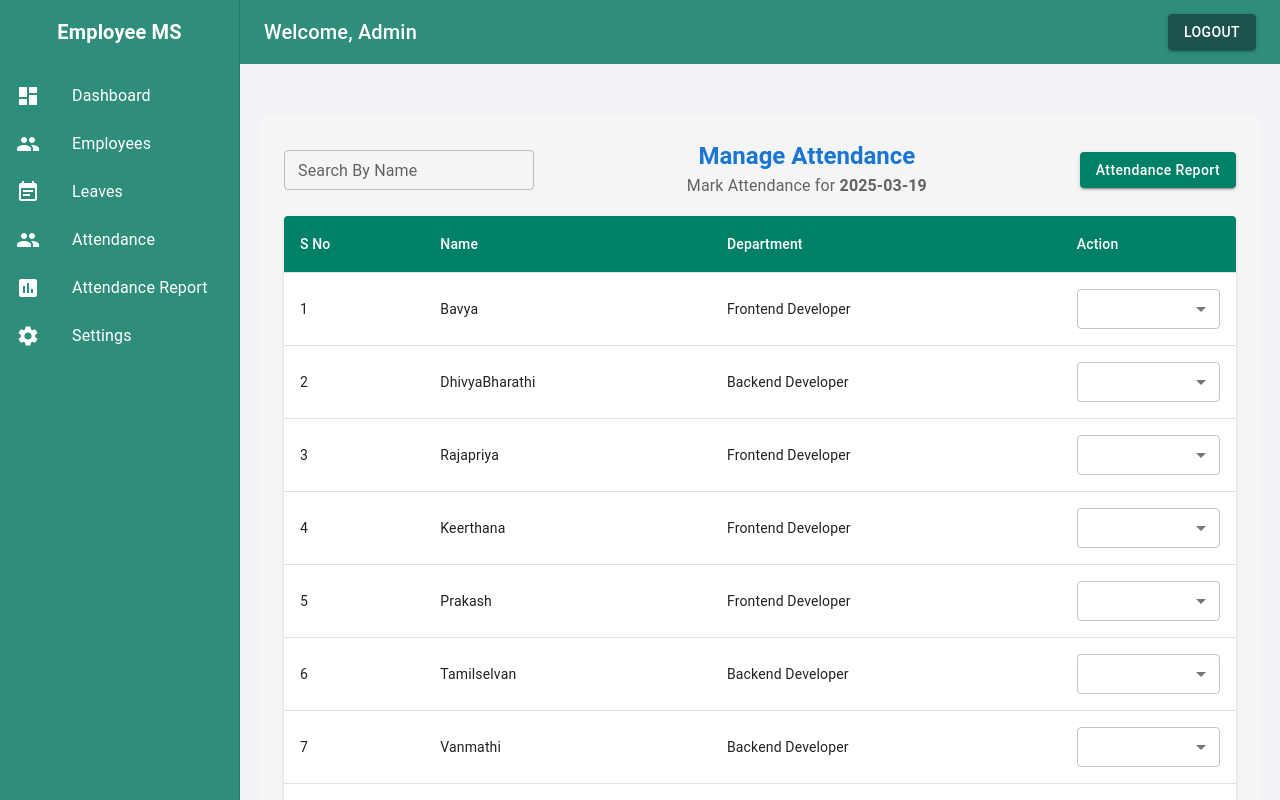
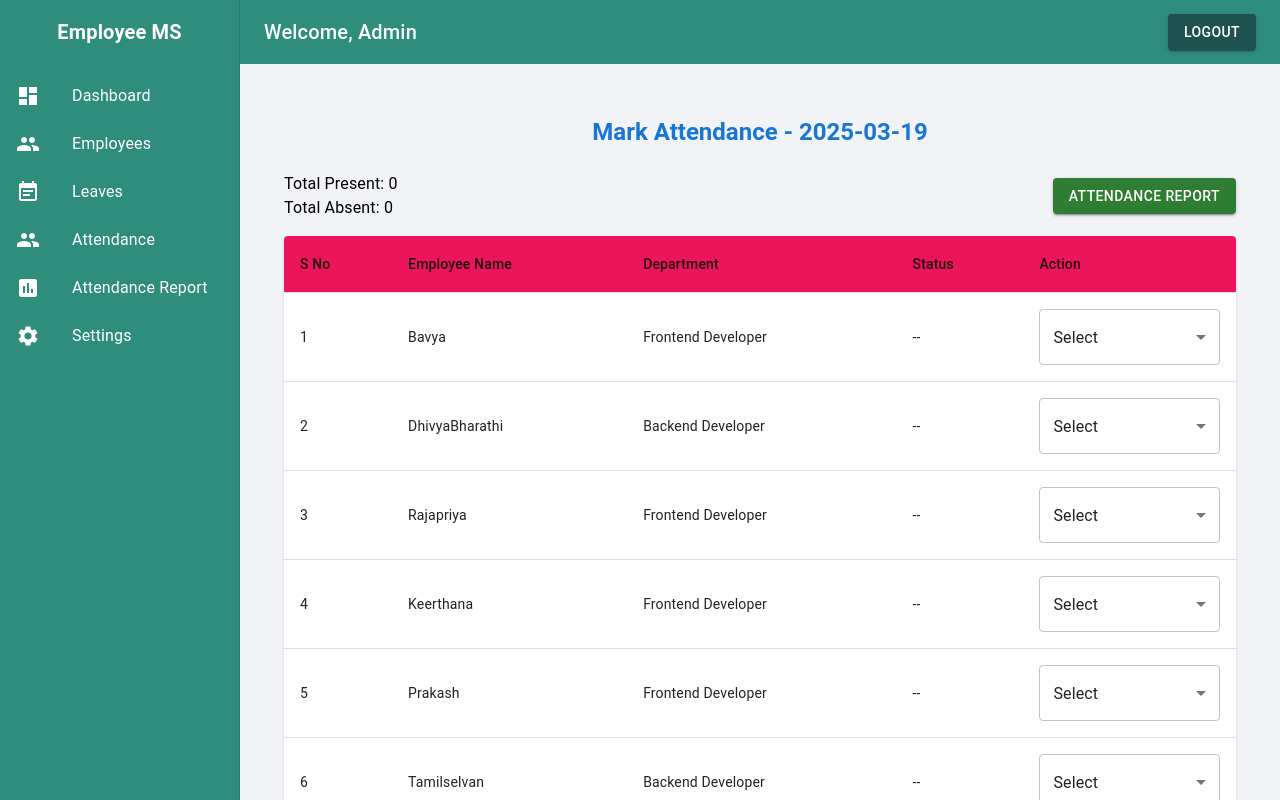
Before and after one commit to Agalya-10/Attendance-Management, a React (Create React App) app: page /attendance in a window 1280 px wide. Built offline with nearby package versions, Linux system fonts and the light colour scheme.

Commit message:
Management

```diff
--- a/src/App.js
+++ b/src/App.js
@@ -3,11 +3,11 @@ import { BrowserRouter as Router, Routes, Route } from 'react-router-dom';
 import LoginForm from './Components/Login';
 import SideNav from "./Navbar/Sidenav";
 import AttendanceManagement from './Components/Attendance';
-import Login from './Components/Login';
 import EmployeeTable from './Components/EmployeeTable';
 import Leaves from './Components/Leaves';
 import Dashboard from './Components/Dashboard';
 import SettingsPage from './Components/SettingPage';
+import AttendanceReport from './Components/Attendance Report';
 
 function App() {
   return (
@@ -17,8 +17,7 @@ function App() {
       <Route path="/" element={<LoginForm/>} />
         <Route path="/sidenav" element={<SideNav/>}/>
         <Route path="/attendance" element={<AttendanceManagement/>}/>
-        <Route path="/login" element={<LoginForm/>} />
-        <Route path="/login" element={<Login />} />
+        <Route path="/attendancereport" element={<AttendanceReport/>} />
         <Route path="/employeetable" element={<EmployeeTable/>} />
         <Route path="/dashboard" element={<Dashboard/>} />
         <Route path="/leaves" element={<Leaves/>} />
--- a/src/Components/Attendance Report.js
+++ b/src/Components/Attendance Report.js
@@ -1,6 +1,8 @@
+// src/components/AttendanceReport.js
 import React, { useState, useEffect } from "react";
 import {
   Container,
+  Typography,
   Table,
   TableBody,
   TableCell,
@@ -8,83 +10,63 @@ import {
   TableHead,
   TableRow,
   Paper,
-  Typography,
-  Button,
-  TextField,
 } from "@mui/material";
-import dayjs from "dayjs";
 
 const AttendanceReport = () => {
-  const [attendanceData, setAttendanceData] = useState([]);
-  const [displayData, setDisplayData] = useState([]);
-  const [visibleCount, setVisibleCount] = useState(5);
-  const [filterDate, setFilterDate] = useState(dayjs().format("YYYY-MM-DD"));
+  const [attendanceData, setAttendanceData] = useState({});
 
   useEffect(() => {
-    const storedData = JSON.parse(localStorage.getItem("attendanceData")) || [];
+    const storedData = JSON.parse(localStorage.getItem("attendanceData")) || {};
     setAttendanceData(storedData);
-    setDisplayData(storedData.slice(0, visibleCount));
   }, []);
 
-  useEffect(() => {
-    setDisplayData(attendanceData.slice(0, visibleCount));
-  }, [visibleCount, attendanceData]);
-
-  const handleLoadMore = () => {
-    setVisibleCount((prev) => prev + 5);
-  };
-
-  const handleDateChange = (e) => {
-    setFilterDate(e.target.value);
-    const filtered = attendanceData.filter(
-      (data) => data.date === e.target.value
-    );
-    setDisplayData(filtered.slice(0, visibleCount));
-  };
-
   return (
-    <Container>
-      <Typography variant="h5" fontWeight="bold" color="primary" align="center">
+    <Container maxWidth="lg" sx={{ mt: 4, bgcolor: "#f5f5f5", p: 3, borderRadius: 2 }}>
+      <Typography variant="h5" fontWeight="bold" color="primary" align="center" mb={3}>
         Attendance Report
       </Typography>
-      <TextField
-        label="Filter by Date"
-        type="date"
-        InputLabelProps={{ shrink: true }}
-        value={filterDate}
-        onChange={handleDateChange}
-        sx={{ my: 2, width: "200px" }}
-      />
-      <TableContainer component={Paper}>
+
+      {Object.keys(attendanceData).length === 0 ? (
+        <Typography align="center">No attendance records found.</Typography>
+      ) : (
+        Object.entries(attendanceData).map(([date, records]) => (
+          <TableContainer component={Paper} key={date} sx={{ mb: 3 }}>
+            <Typography
+              variant="h6"
+              sx={{ bgcolor: "#EC155B", color: "white", p: 1 }}
+            >
+              Date: {date}
+            </Typography>
             <Table>
-          <TableHead sx={{ backgroundColor: "#8763CD" }}>
+              <TableHead>
                 <TableRow>
-              <TableCell sx={{ color: "white" }}>S No</TableCell>
-              <TableCell sx={{ color: "white" }}>Employee Name</TableCell>
-              <TableCell sx={{ color: "white" }}>Department</TableCell>
-              <TableCell sx={{ color: "white" }}>Status</TableCell>
+                  <TableCell>S No</TableCell>
+                  <TableCell>Employee Name</TableCell>
+                  <TableCell>Department</TableCell>
+                  <TableCell>Status</TableCell>
                 </TableRow>
               </TableHead>
               <TableBody>
-            {displayData.map((emp, index) => (
+                {Array.isArray(records) ? (
+                  records.map((emp, index) => (
                     <TableRow key={index}>
                       <TableCell>{index + 1}</TableCell>
                       <TableCell>{emp.name}</TableCell>
                       <TableCell>{emp.department}</TableCell>
-                <TableCell>{emp.status}</TableCell>
+                      <TableCell>{emp.status || "Not Marked"}</TableCell>
                     </TableRow>
-            ))}
+                  ))
+                ) : (
+                  <TableRow>
+                    <TableCell colSpan={4} align="center">
+                      No records available
+                    </TableCell>
+                  </TableRow>
+                )}
               </TableBody>
             </Table>
           </TableContainer>
-      {visibleCount < attendanceData.length && (
-        <Button
-          variant="contained"
-          sx={{ mt: 2, backgroundColor: "#8763CD", color: "white", width: "200px" }}
-          onClick={handleLoadMore}
-        >
-          Load More
-        </Button>
+        ))
       )}
     </Container>
   );
--- a/src/Components/Attendance.js
+++ b/src/Components/Attendance.js
@@ -1,7 +1,6 @@
-import React, { useState, useEffect } from "react";
+import React, { useState } from "react";
 import {
   Container,
-  TextField,
   Typography,
   Table,
   TableBody,
@@ -12,14 +11,12 @@ import {
   Paper,
   Select,
   MenuItem,
+  FormControl,
+  Box,
   Button,
-  Box,
 } from "@mui/material";
-import { styled } from "@mui/material/styles"; // Fix: Import styled
-import { useNavigate } from "react-router-dom";
-import dayjs from "dayjs";
+import { useNavigate } from "react-router-dom"; // 🔥 Import useNavigate
 
-// Updated Employees List
 const employees = [
   { id: 1, name: "Bavya", department: "Frontend Developer" },
   { id: 2, name: "DhivyaBharathi", department: "Backend Developer" },
@@ -42,119 +39,89 @@ const employees = [
   { id: 19, name: "Dhayanithi", department: "Backend Developer" },
 ];
 
-// Styled Container
-const StyledContainer = styled(Container)(({ theme }) => ({
-  marginTop: theme.spacing(4),
-  backgroundColor: "#f5f5f5",
-  padding: theme.spacing(3),
-  borderRadius: 10,
-}));
+const AttendancePage = () => {
+  const navigate = useNavigate(); // 🔥 useNavigate setup
+  const today = new Date().toISOString().split("T")[0];
+  const storedData = JSON.parse(localStorage.getItem("attendanceData")) || {};
 
-const AttendanceTable = () => {
-  const navigate = useNavigate();
-  const [selectedDate, setSelectedDate] = useState(dayjs().format("YYYY-MM-DD"));
-  const [attendanceData, setAttendanceData] = useState({});
-  const [search, setSearch] = useState(""); // Fix: Define search state
+  const [attendance, setAttendance] = useState(
+    storedData[today] || employees.map((emp) => ({ ...emp, status: "" }))
+  );
 
-  // Load attendance data from local storage
-  useEffect(() => {
-    const storedData = JSON.parse(localStorage.getItem("attendance_records")) || {};
-    setAttendanceData(storedData);
-  }, []);
-
-  // Save attendance data to local storage
-  useEffect(() => {
-    localStorage.setItem("attendance_records", JSON.stringify(attendanceData));
-  }, [attendanceData]);
-
-  // Get attendance for a specific date
-  const getAttendanceForDate = (date) => {
-    return employees.map((emp) => {
-      const existingRecord = attendanceData[date]?.find((entry) => entry.id === emp.id);
-      return existingRecord || { ...emp, status: "" };
-    });
+  const handleChange = (index, status) => {
+    const updatedAttendance = [...attendance];
+    updatedAttendance[index].status = status;
+    setAttendance(updatedAttendance);
   };
 
-  // Handle status change
-  const handleStatusChange = (id, newStatus) => {
-    setAttendanceData((prevData) => ({
-      ...prevData,
-      [selectedDate]: prevData[selectedDate]?.map((emp) =>
-        emp.id === id ? { ...emp, status: newStatus } : emp
-      ) || [],
-    }));
+  const saveAttendance = () => {
+    const updatedData = { ...storedData, [today]: attendance };
+    localStorage.setItem("attendanceData", JSON.stringify(updatedData));
+    alert("Attendance Saved!");
   };
 
-  // Filtered employee list based on search
-  const filteredData = getAttendanceForDate(selectedDate).filter((emp) =>
-    emp.name.toLowerCase().includes(search.toLowerCase())
-  );
+  return (
+    <Container maxWidth="lg" sx={{ mt: 4 }}>
+      <Typography variant="h5" align="center" fontWeight="bold" color="primary" mb={3}>
+        Mark Attendance - {today}
+      </Typography>
 
-  return (
-    <StyledContainer maxWidth="lg">
+      {/* Total Present / Absent & Save Button */}
       <Box display="flex" justifyContent="space-between" alignItems="center" mb={2}>
-        {/* Search Input */}
-        <TextField
-          label="Search By Name"
-          variant="outlined"
-          size="small"
-          value={search}
-          onChange={(e) => setSearch(e.target.value)}
-          sx={{ width: "250px" }}
-        />
-        <Box textAlign="center" flexGrow={1}>
-          <Typography variant="h5" fontWeight="bold" color="primary">
-            Manage Attendance
+        <Box>
+          <Typography variant="body1">
+            Total Present: {attendance.filter((emp) => emp.status === "Present").length}
           </Typography>
-          <Typography variant="subtitle1" color="text.secondary">
-            Mark Attendance for <b>{selectedDate}</b>
+          <Typography variant="body1">
+            Total Absent: {attendance.filter((emp) => emp.status === "Absent").length}
           </Typography>
         </Box>
-        <Button
-          variant="contained"
-          sx={{ backgroundColor: "#008066", color: "white", textTransform: "none" }}
-          onClick={() => navigate("/attendancereport")}
-        >
+
+        <Button variant="contained" color="success" onClick={() => navigate("/attendancereport")}>
           Attendance Report
         </Button>
       </Box>
 
-      {/* Attendance Table */}
       <TableContainer component={Paper}>
         <Table>
-          <TableHead sx={{ backgroundColor: "#008066" }}>
+          <TableHead sx={{backgroundColor:'#EC155B',color:'white'}}>
             <TableRow>
-              <TableCell sx={{ color: "white" }}>S No</TableCell>
-              <TableCell sx={{ color: "white" }}>Name</TableCell>
-              <TableCell sx={{ color: "white" }}>Department</TableCell>
-              <TableCell sx={{ color: "white" }}>Action</TableCell>
+              <TableCell>S No</TableCell>
+              <TableCell>Employee Name</TableCell>
+              <TableCell>Department</TableCell>
+              <TableCell>Status</TableCell>
+              <TableCell>Action</TableCell>
             </TableRow>
           </TableHead>
           <TableBody>
-            {filteredData.map((emp, index) => (
+            {attendance.map((emp, index) => (
               <TableRow key={emp.id}>
                 <TableCell>{index + 1}</TableCell>
                 <TableCell>{emp.name}</TableCell>
                 <TableCell>{emp.department}</TableCell>
+                <TableCell>{emp.status || "--"}</TableCell>
                 <TableCell>
-                  <Select
-                    value={emp.status}
-                    onChange={(e) => handleStatusChange(emp.id, e.target.value)}
-                    fullWidth
-                    size="small"
-                  >
-                    <MenuItem value="present">Present</MenuItem>
-                    <MenuItem value="sick">Sick</MenuItem>
-                    <MenuItem value="absent">Absent</MenuItem>
-                  </Select>
+                  <FormControl fullWidth>
+                    <Select
+                      value={emp.status}
+                      displayEmpty
+                      onChange={(e) => handleChange(index, e.target.value)}
+                    >
+                      <MenuItem value="" disabled>
+                        Select
+                      </MenuItem>
+                      <MenuItem value="Present">Present</MenuItem>
+                      <MenuItem value="Absent">Absent</MenuItem>
+                    </Select>
+                  </FormControl>
                 </TableCell>
               </TableRow>
             ))}
           </TableBody>
         </Table>
       </TableContainer>
-    </StyledContainer>
+    </Container>
   );
 };
 
-export default AttendanceTable;
+export default AttendancePage;
```
Lines whose indentation alone changed are shown as unchanged.
